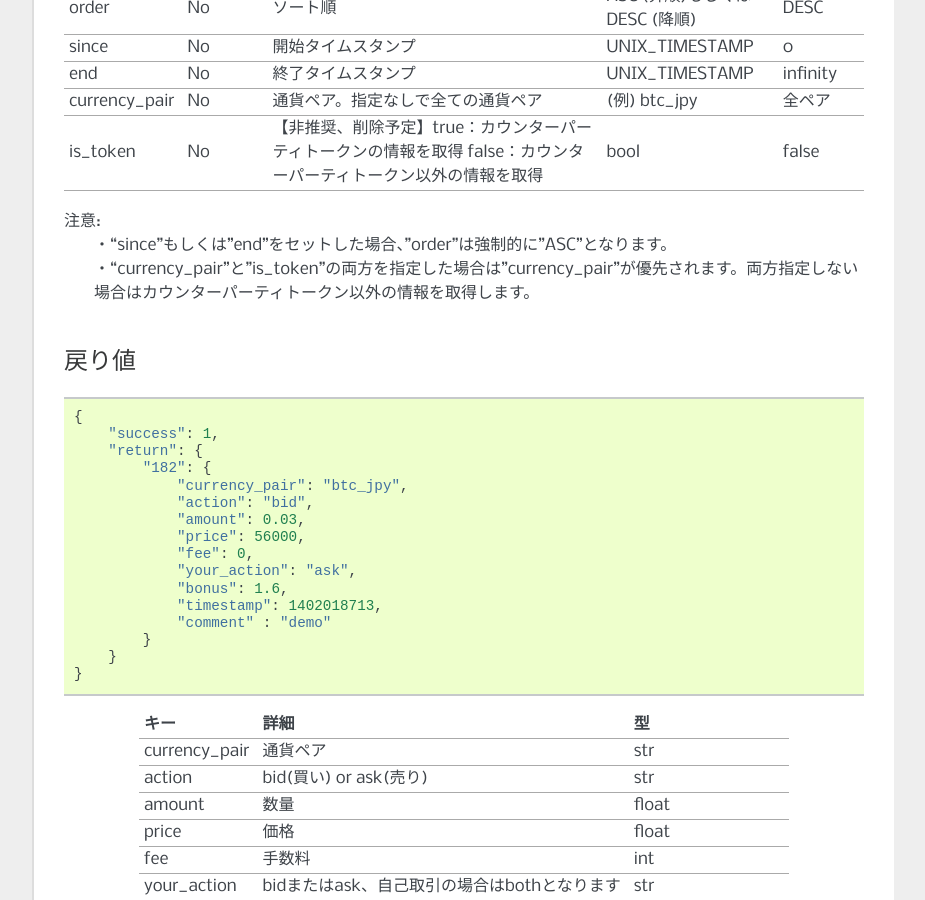
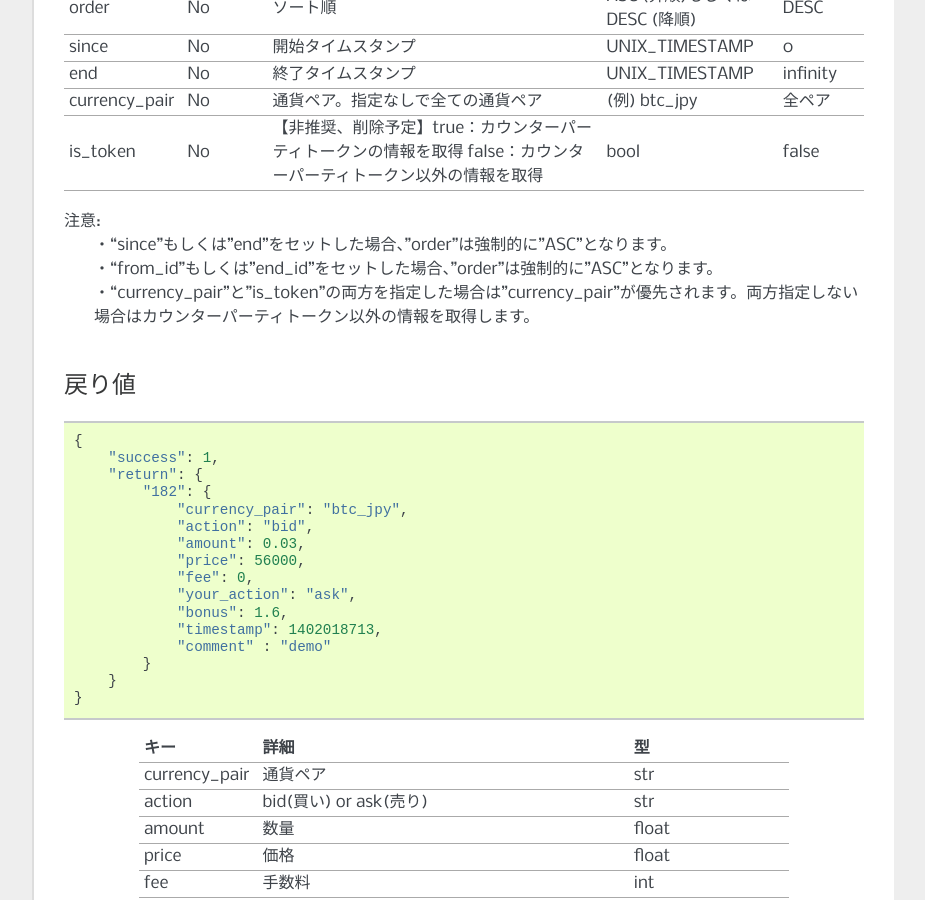
Before and after one commit to techbureau/api-doc, a Sphinx documentation site: the page built from docs/trade/2_individual/5_trade_history.rst, in a window 1280 px wide and 900 px high, scrolled down 451 px. Shown: the whole window, without its empty margins (198-1123 px from the left). Built offline with Sphinx 7.4.7, drawn with Linux system fonts in a browser that asks for light colours.

Commit message:
注意書きの追加

```diff
--- a/docs/trade/2_individual/5_trade_history.rst
+++ b/docs/trade/2_individual/5_trade_history.rst
@@ -24,6 +24,7 @@ trade_history
 
 注意:
   | ・“since”もしくは”end”をセットした場合、”order”は強制的に”ASC”となります。
+  | ・“from_id”もしくは”end_id”をセットした場合、”order”は強制的に”ASC”となります。
   | ・“currency_pair”と”is_token”の両方を指定した場合は”currency_pair”が優先されます。両方指定しない場合はカウンターパーティトークン以外の情報を取得します。
 
 
--- a/docs/trade_leverage/2_individual/1_get_positions.rst
+++ b/docs/trade_leverage/2_individual/1_get_positions.rst
@@ -25,6 +25,7 @@ get_positions
 
 注意:
   | ・“since”もしくは”end”をセットした場合、”order”は強制的に”ASC”となります。
+  | ・“from_id”もしくは”end_id”をセットした場合、”order”は強制的に”ASC”となります。
 
 
 戻り値
```
